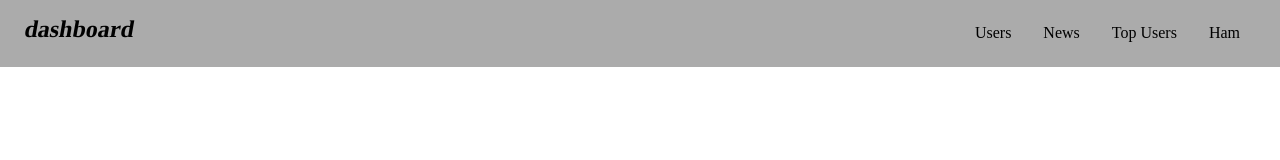
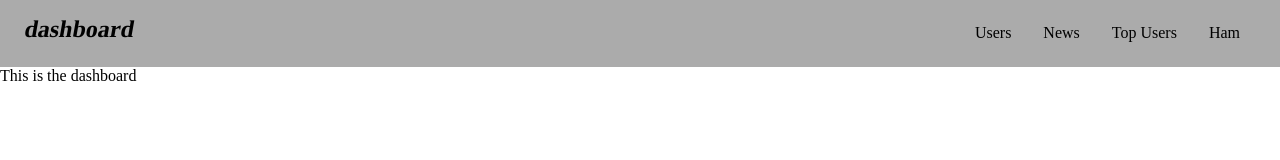
Before and after one commit to Sahaj-Srivastava24/assignment-dashboard, a Next.js app: page / in a window 1280 px wide. Shown: the top 160 px of the page. Built offline with nearby package versions, Linux system fonts and the light colour scheme.

Commit message:
set up basic routing with navbar
Signed-off-by: Mad1ad <72143774+Sahaj-Srivastava24@users.noreply.github.com>

```diff
--- a/components/Layout/Layout.tsx
+++ b/components/Layout/Layout.tsx
@@ -18,9 +18,8 @@ const Layout: NextComponentType = ({ children }) => {
           </ChildrenLayout>
           <Drawer />
         </PageLayout>
-        ) : null}
-
-
+        ) :
+        children}
     </>
   );
 }
--- a/components/Navbar/Navbar.tsx
+++ b/components/Navbar/Navbar.tsx
@@ -1,5 +1,7 @@
 import type { NextComponentType, NextPageContext } from 'next'
 import { NavWrapper, Logo, NavMenu, NavItem} from "./Navbar.styles"
+import Link from 'next/link'
+
 
 type NavbarProps = {
   handleDrawer: () => void
@@ -8,13 +10,15 @@ type NavbarProps = {
 const Navbar : NextComponentType<NextPageContext, {}, NavbarProps> = ({ handleDrawer }) => {
   return (<NavWrapper>
       <Logo>
+        <Link href="/" passHref>
         <span>Dashboard</span>
+        </Link>
       </Logo>
       <NavMenu>
         <ul>
-          <NavItem>Users</NavItem>
-          <NavItem>News</NavItem>
-          <NavItem>Top Users</NavItem>
+          <NavItem><Link href="/users">Users</Link></NavItem>
+          <NavItem><Link href="/news">News</Link></NavItem>
+          <NavItem><Link href="/top_users">Top Users</Link></NavItem>
           <li onClick={handleDrawer}>Ham</li>
         </ul>
       </NavMenu>
--- a/pages/news.tsx
+++ b/pages/news.tsx
@@ -3,7 +3,7 @@ import type { NextPage } from 'next'
 const News: NextPage = () => {
   return (
     <>
-
+      This is News
     </>
   )
 }
--- a/pages/top_users.tsx
+++ b/pages/top_users.tsx
@@ -3,7 +3,7 @@ import type { NextPage } from 'next'
 const TopUsers: NextPage = () => {
   return (
     <>
-
+      This is Top users
     </>
   )
 }
--- a/pages/users.tsx
+++ b/pages/users.tsx
@@ -3,7 +3,7 @@ import type { NextPage } from 'next'
 const Users: NextPage = () => {
   return (
     <>
-
+      This is news
     </>
   )
 }
--- a/styles/globals.css
+++ b/styles/globals.css
@@ -3,3 +3,11 @@
   padding: 0;
   box-sizing: border-box;
 }
+
+a,
+a:hover,
+a:focus,
+a:active {
+  text-decoration: none;
+  color: inherit;
+}
```
